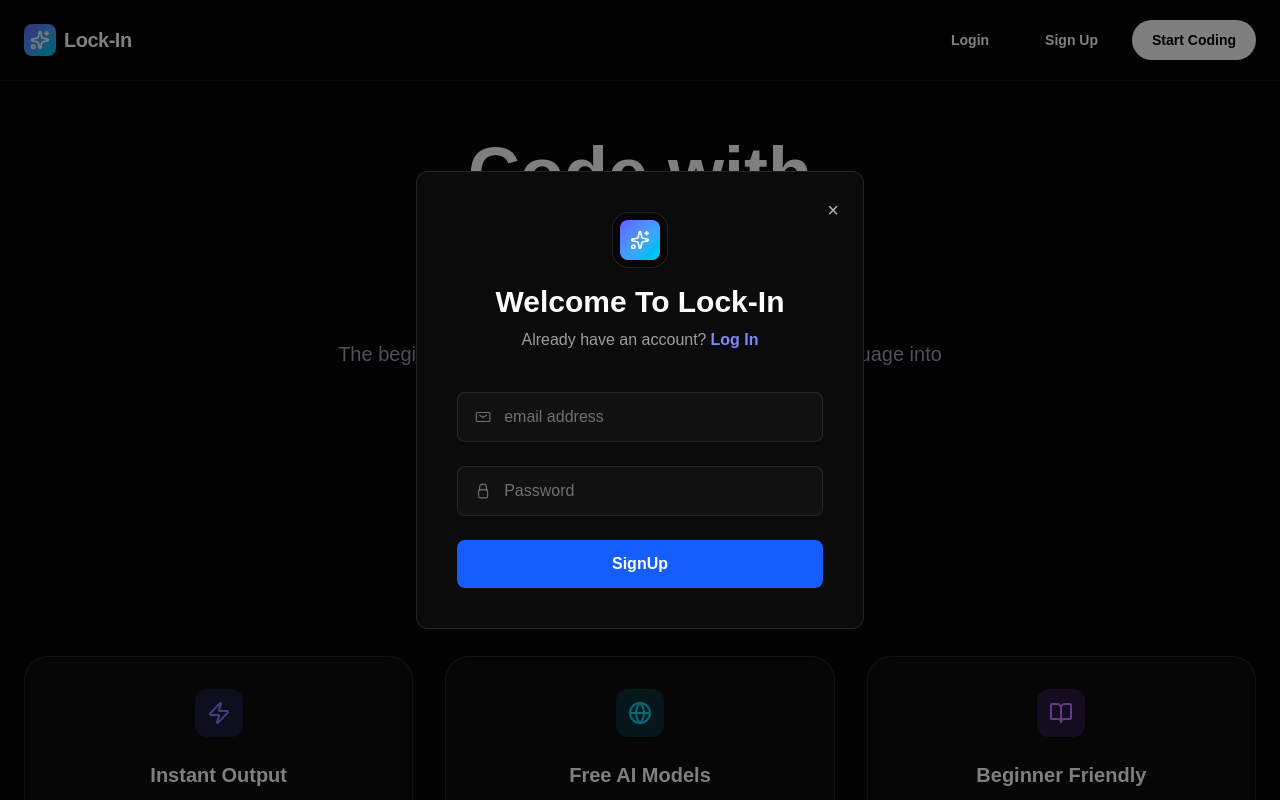
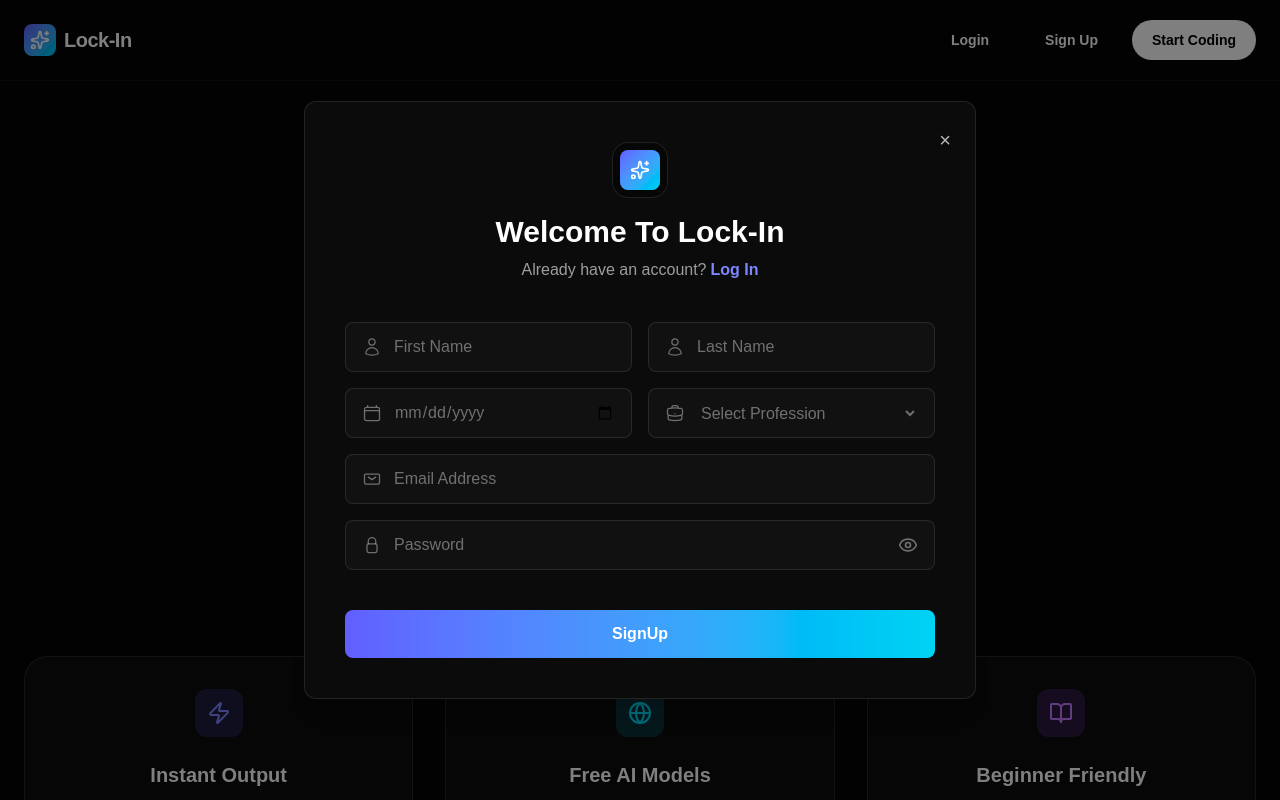
Before and after one commit to Saniya951/Lock-In, a React app in the folder frontend/: page / in a window 1280 px wide. Both pictures are taken after a click on the button "Sign Up". Shown: the top 800 px of the page. Built offline with nearby package versions, Linux system fonts and the light colour scheme; the HTML template or start-up script is replaced by a standard one.

Commit message:
Updated Signup.jsx

```diff
--- a/frontend/src/components/Signup.jsx
+++ b/frontend/src/components/Signup.jsx
@@ -1,18 +1,44 @@
 import React, { useState } from 'react';
-import { Sparkles } from 'lucide-react';
+import { Sparkles, Eye, EyeOff } from 'lucide-react';
 
 const Signup = ({ onClose, onSwitchToLogin }) => {
   const [email, setEmail] = useState('');
   const [password, setPassword] = useState('');
+  const [firstName, setFirstName] = useState('');
+  const [lastName, setLastName] = useState('');
+  const [dob, setDob] = useState('');
+  const [profession, setProfession] = useState('');
+  const [customProfession, setCustomProfession] = useState('');
+  const [showPassword, setShowPassword] = useState(false);
   const [message, setMessage] = useState('');
+
+  const professionOptions = [
+    'Student',
+    'Developer',
+    'Educator',
+    'Designer',
+    'Product Manager',
+    'Entrepreneur',
+    'Analyst',
+    'Consultant',
+    'Other'
+  ];
 
   const handleSubmit = async (e) => {
     e.preventDefault();
+    const finalProfession = profession === 'Other' ? customProfession : profession;
     try {
       const response = await fetch('http://localhost:8000/signup', {
         method: 'POST',
         headers: { 'Content-Type': 'application/json' },
-        body: JSON.stringify({ email, password }),
+        body: JSON.stringify({
+          email,
+          password,
+          first_name: firstName,
+          last_name: lastName,
+          dob,
+          profession: finalProfession
+        }),
       });
       const data = await response.json();
       if (response.ok) {
@@ -26,8 +52,8 @@ const Signup = ({ onClose, onSwitchToLogin }) => {
   };
 
   return (
-      <div className="fixed inset-0 bg-black/50 flex items-center justify-center z-50">
-        <div className="relative bg-[#0b0b0b] border border-white/10 rounded-xl p-10 w-full max-w-md shadow-xl">
+      <div className="fixed inset-0 bg-black/50 flex items-center justify-center z-50 overflow-y-auto">
+        <div className="relative bg-[#0b0b0b] border border-white/10 rounded-xl p-10 w-full max-w-2xl shadow-xl my-8">
 
           {/* Logo */}
           <div className="w-14 h-14 mx-auto mb-4 bg-black/30 backdrop-blur-sm rounded-2xl border border-white/10 flex items-center justify-center">
@@ -52,13 +78,161 @@ const Signup = ({ onClose, onSwitchToLogin }) => {
           </p>
 
           {/* Form */}
-          <form onSubmit={handleSubmit} className="space-y-6">
+          <form onSubmit={handleSubmit} className="space-y-4">
 
-            {/* Email */}
+            {/* First Row: First Name and Last Name */}
+            <div className="grid grid-cols-2 gap-4">
+              {/* First Name */}
+              <div className="flex items-center gap-3 bg-[#111] border border-white/10 px-4 py-3 rounded-lg focus-within:border-white focus-within:shadow-lg focus-within:shadow-white/10 transition-all">
+                <svg
+                  xmlns="http://www.w3.org/2000/svg"
+                  className="w-5 h-5 text-white/40 flex-shrink-0"
+                  fill="none"
+                  viewBox="0 0 24 24"
+                  stroke="currentColor"
+                >
+                  <path
+                    strokeLinecap="round"
+                    strokeLinejoin="round"
+                    strokeWidth={1.5}
+                    d="M15.75 6a3.75 3.75 0 1 1-7.5 0 3.75 3.75 0 0 1 7.5 0ZM4.501 20.118a7.5 7.5 0 0 1 14.998 0A17.933 17.933 0 0 1 12 21.75c-2.676 0-5.216-.584-7.499-1.632Z"
+                  />
+                </svg>
+
+                <input
+                  type="text"
+                  placeholder="First Name"
+                  value={firstName}
+                  onChange={(e) => setFirstName(e.target.value)}
+                  required
+                  className="bg-transparent w-full text-white placeholder-white/40 focus:outline-none"
+                />
+              </div>
+
+              {/* Last Name */}
+              <div className="flex items-center gap-3 bg-[#111] border border-white/10 px-4 py-3 rounded-lg focus-within:border-white focus-within:shadow-lg focus-within:shadow-white/10 transition-all">
+                <svg
+                  xmlns="http://www.w3.org/2000/svg"
+                  className="w-5 h-5 text-white/40 flex-shrink-0"
+                  fill="none"
+                  viewBox="0 0 24 24"
+                  stroke="currentColor"
+                >
+                  <path
+                    strokeLinecap="round"
+                    strokeLinejoin="round"
+                    strokeWidth={1.5}
+                    d="M15.75 6a3.75 3.75 0 1 1-7.5 0 3.75 3.75 0 0 1 7.5 0ZM4.501 20.118a7.5 7.5 0 0 1 14.998 0A17.933 17.933 0 0 1 12 21.75c-2.676 0-5.216-.584-7.499-1.632Z"
+                  />
+                </svg>
+
+                <input
+                  type="text"
+                  placeholder="Last Name"
+                  value={lastName}
+                  onChange={(e) => setLastName(e.target.value)}
+                  required
+                  className="bg-transparent w-full text-white placeholder-white/40 focus:outline-none"
+                />
+              </div>
+            </div>
+
+            {/* Second Row: Date of Birth and Profession */}
+            <div className="grid grid-cols-2 gap-4">
+              {/* Date of Birth */}
+              <div className="flex items-center gap-3 bg-[#111] border border-white/10 px-4 py-3 rounded-lg focus-within:border-white focus-within:shadow-lg focus-within:shadow-white/10 transition-all">
+                <svg
+                  xmlns="http://www.w3.org/2000/svg"
+                  className="w-5 h-5 text-white/40 flex-shrink-0"
+                  fill="none"
+                  viewBox="0 0 24 24"
+                  stroke="currentColor"
+                >
+                  <path
+                    strokeLinecap="round"
+                    strokeLinejoin="round"
+                    strokeWidth={1.5}
+                    d="M6.75 3v2.25M17.25 3v2.25M3 18.75V7.5a2.25 2.25 0 0 1 2.25-2.25h13.5A2.25 2.25 0 0 1 21 7.5v11.25m-18 0A2.25 2.25 0 0 0 5.25 21h13.5A2.25 2.25 0 0 0 21 18.75m-18 0v-7.5A2.25 2.25 0 0 1 5.25 9h13.5A2.25 2.25 0 0 1 21 11.25v7.5"
+                  />
+                </svg>
+
+                <input
+                  type="date"
+                  placeholder="Date of Birth"
+                  value={dob}
+                  onChange={(e) => setDob(e.target.value)}
+                  required
+                  className="bg-transparent w-full text-white/40 placeholder-white/40 focus:outline-none focus:text-white"
+                />
+              </div>
+
+              {/* Profession */}
+              <div className="flex items-center gap-3 bg-[#111] border border-white/10 px-4 py-3 rounded-lg focus-within:border-white focus-within:shadow-lg focus-within:shadow-white/10 transition-all">
+                <svg
+                  xmlns="http://www.w3.org/2000/svg"
+                  className="w-5 h-5 text-white/40 flex-shrink-0"
+                  fill="none"
+                  viewBox="0 0 24 24"
+                  stroke="currentColor"
+                >
+                  <path
+                    strokeLinecap="round"
+                    strokeLinejoin="round"
+                    strokeWidth={1.5}
+                    d="M20.25 14.15v4.25c0 1.094-.787 2.036-1.872 2.18-2.087.277-4.216.42-6.378.42s-4.291-.143-6.378-.42c-1.085-.144-1.872-1.086-1.872-2.18v-4.25m16.5 0a2.18 2.18 0 0 0 .75-1.661V8.706c0-1.081-.768-2.015-1.837-2.175a48.114 48.114 0 0 0-3.413-.387m4.5 8.006c-.194.165-.42.295-.673.38A23.978 23.978 0 0 1 12 15.75c-2.648 0-5.195-.429-7.577-1.22a2.016 2.016 0 0 1-.673-.38m0 0A2.18 2.18 0 0 1 3 12.489V8.706c0-1.081.768-2.015 1.837-2.175a48.111 48.111 0 0 1 3.413-.387m7.5 0V5.25A2.25 2.25 0 0 0 13.5 3h-3a2.25 2.25 0 0 0-2.25 2.25v.894m7.5 0a48.667 48.667 0 0 0-7.5 0M12 12.75h.008v.008H12v-.008Z"
+                  />
+                </svg>
+
+                <select
+                  value={profession}
+                  onChange={(e) => setProfession(e.target.value)}
+                  required
+                  className="bg-transparent w-full text-white/40 placeholder-white/40 focus:outline-none focus:text-white"
+                >
+                  <option value="" disabled className="bg-[#222] text-white/50">Select Profession</option>
+                  {professionOptions.map((prof) => (
+                    <option key={prof} value={prof} className="bg-[#1a1a1a] text-white">
+                      {prof}
+                    </option>
+                  ))}
+                </select>
+              </div>
+            </div>
+
+            {/* Custom Profession Input (shows if "Other" is selected) */}
+            {profession === 'Other' && (
+              <div className="flex items-center gap-3 bg-[#111] border border-white/10 px-4 py-3 rounded-lg focus-within:border-white focus-within:shadow-lg focus-within:shadow-white/10 transition-all">
+                <svg
+                  xmlns="http://www.w3.org/2000/svg"
+                  className="w-5 h-5 text-white/40 flex-shrink-0"
+                  fill="none"
+                  viewBox="0 0 24 24"
+                  stroke="currentColor"
+                >
+                  <path
+                    strokeLinecap="round"
+                    strokeLinejoin="round"
+                    strokeWidth={1.5}
+                    d="M11.25 11.25.75 6m0 0h21.5M.75 6v12a2.25 2.25 0 0 0 2.25 2.25h19.5A2.25 2.25 0 0 0 24 18V6M1.08 6h21.84"
+                  />
+                </svg>
+
+                <input
+                  type="text"
+                  placeholder="Enter your profession"
+                  value={customProfession}
+                  onChange={(e) => setCustomProfession(e.target.value)}
+                  required
+                  className="bg-transparent w-full text-white placeholder-white/40 focus:outline-none"
+                />
+              </div>
+            )}
+
+            {/* Third Row: Email */}
             <div className="flex items-center gap-3 bg-[#111] border border-white/10 px-4 py-3 rounded-lg focus-within:border-white focus-within:shadow-lg focus-within:shadow-white/10 transition-all">
               <svg
                 xmlns="http://www.w3.org/2000/svg"
-                className="w-5 h-5 text-white/40"
+                className="w-5 h-5 text-white/40 flex-shrink-0"
                 fill="none"
                 viewBox="0 0 24 24"
                 stroke="currentColor"
@@ -79,18 +253,19 @@ const Signup = ({ onClose, onSwitchToLogin }) => {
 
               <input
                 type="email"
-                placeholder="email address"
+                placeholder="Email Address"
                 value={email}
                 onChange={(e) => setEmail(e.target.value)}
+                required
                 className="bg-transparent w-full text-white placeholder-white/40 focus:outline-none"
               />
             </div>
 
-            {/* Password */}
+            {/* Fourth Row: Password */}
             <div className="flex items-center gap-3 bg-[#111] border border-white/10 px-4 py-3 rounded-lg focus-within:border-white focus-within:shadow-lg focus-within:shadow-white/10 transition-all">
               <svg
                 xmlns="http://www.w3.org/2000/svg"
-                className="w-5 h-5 text-white/40"
+                className="w-5 h-5 text-white/40 flex-shrink-0"
                 fill="none"
                 viewBox="0 0 24 24"
                 stroke="currentColor"
@@ -114,18 +289,31 @@ const Signup = ({ onClose, onSwitchToLogin }) => {
               </svg>
 
               <input
-                type="password"
+                type={showPassword ? "text" : "password"}
                 placeholder="Password"
                 value={password}
                 onChange={(e) => setPassword(e.target.value)}
+                required
                 className="bg-transparent w-full text-white placeholder-white/40 focus:outline-none"
               />
+
+              <button
+                type="button"
+                onClick={() => setShowPassword(!showPassword)}
+                className="text-white/40 hover:text-white/60 transition-colors flex-shrink-0"
+              >
+                {showPassword ? (
+                  <EyeOff className="w-5 h-5" />
+                ) : (
+                  <Eye className="w-5 h-5" />
+                )}
+              </button>
             </div>
 
-            {/* Login button */}
+            {/* SignUp Button */}
             <button
               type="submit"
-              className="w-full py-3 bg-blue-600 hover:bg-blue-700 text-white font-semibold rounded-lg transition-all"
+              className="w-full py-3 bg-gradient-to-r from-indigo-500 to-cyan-400 hover:from-indigo-600 hover:to-cyan-500 text-white font-semibold rounded-lg transition-all mt-6"
             >
               SignUp
             </button>
```
Also changed, not shown: 2 other files (tests, documents, lock files or other folders).
